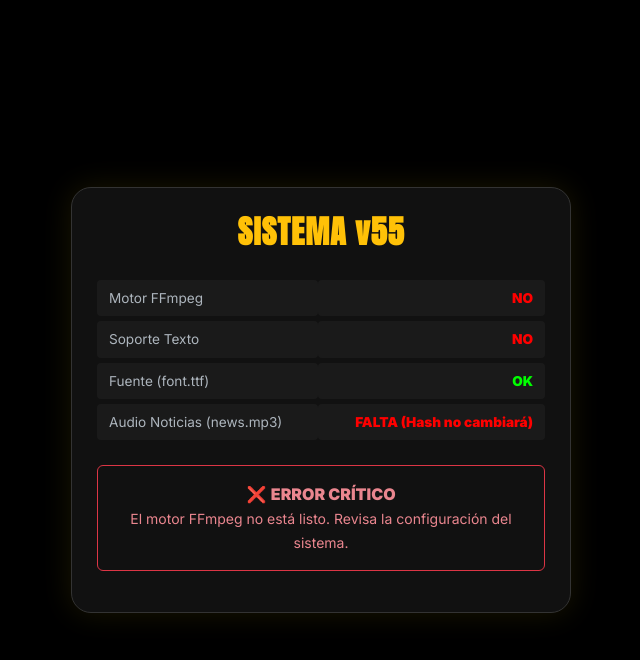
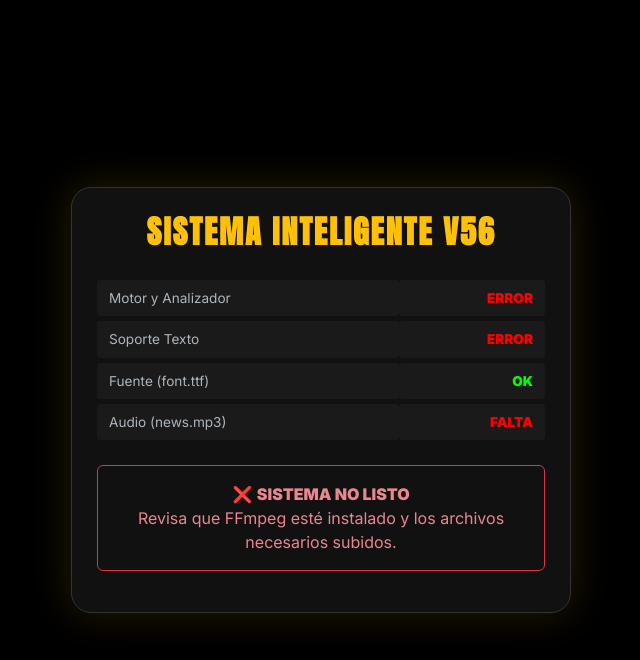
Before and after one commit to fermalhe983-cell/video-tool, a PHP site: page / in a window 1280 px wide. Shown: the top 660 px of the page, without its empty margins (319-959 px from the left). Run offline with PHP 8.4, Linux system fonts and the light colour scheme.

Commit message:
Update index.php

```diff
--- a/index.php
+++ b/index.php
@@ -1,9 +1,9 @@
 <?php
 // ==========================================
-// VIRAL REELS MAKER v55.0 (HEADLINE IMPACT)
-// Títulos gigantes estilo noticia, multilínea y llamativos.
-// Asegura la mezcla de audio de noticias para cambio de hash.
-// Usa el motor del sistema y corrección de video de v53.
+// VIRAL REELS MAKER v56.0 (SMART LAYOUT)
+// Detecta automáticamente el formato del video (vertical u horizontal).
+// Ajusta el diseño para que el título NUNCA tape el contenido importante.
+// Mantiene el estilo de noticia impactante y el audio para cambio de hash.
 // ==========================================
 
 // Configuración
@@ -19,7 +19,7 @@ $processedDir = $baseDir . '/processed';
 $jobsDir = $baseDir . '/jobs';
 $logoPath = $baseDir . '/logo.png';
 $fontPath = $baseDir . '/font.ttf';
-$audioPath = $baseDir . '/news.mp3'; // ARCHIVO CLAVE PARA EL HASH
+$audioPath = $baseDir . '/news.mp3';
 $logFile = $baseDir . '/ffmpeg_log.txt';
 
 // Carpetas
@@ -37,22 +37,33 @@ foreach ([$uploadDir, $processedDir, $jobsDir] as $dir) {
 $action = $_GET['action'] ?? '';
 
 // ==========================================
-// 1. DETECCIÓN DEL SISTEMA Y RECURSOS
+// 1. DETECCIÓN DEL SISTEMA
 // ==========================================
-$systemPath = trim(shell_exec('which ffmpeg'));
+$ffmpegPath = trim(shell_exec('which ffmpeg'));
+$ffprobePath = trim(shell_exec('which ffprobe')); // Necesario para analizar
+
 $status = [
-    'installed' => !empty($systemPath),
+    'ffmpeg' => !empty($ffmpegPath),
+    'ffprobe' => !empty($ffprobePath),
     'drawtext' => false,
-    'path' => $systemPath,
     'font' => file_exists($fontPath),
     'audio' => file_exists($audioPath)
 ];
 
-if ($status['installed']) {
-    $filters = shell_exec("$systemPath -filters 2>&1");
-    if (strpos($filters, 'drawtext') !== false) {
-        $status['drawtext'] = true;
+if ($status['ffmpeg']) {
+    $filters = shell_exec("$ffmpegPath -filters 2>&1");
+    $status['drawtext'] = (strpos($filters, 'drawtext') !== false);
+}
+
+// Función auxiliar para obtener dimensiones del video
+function getVideoDimensions($filePath, $ffprobePath) {
+    $cmd = "$ffprobePath -v error -select_streams v:0 -show_entries stream=width,height -of csv=s=x:p=0 " . escapeshellarg($filePath);
+    $output = shell_exec($cmd);
+    $dims = explode('x', trim($output));
+    if (count($dims) == 2 && is_numeric($dims[0]) && is_numeric($dims[1])) {
+        return ['w' => intval($dims[0]), 'h' => intval($dims[1])];
     }
+    return null;
 }
 
 // ==========================================
@@ -66,21 +77,21 @@ if ($action === 'download' && isset($_GET['file'])) {
     if (file_exists($filePath)) {
         if (ob_get_level()) ob_end_clean();
         header('Content-Type: video/mp4');
-        header('Content-Disposition: attachment; filename="VIRAL_HEADLINE_'.date('Hi').'.mp4"');
+        header('Content-Disposition: attachment; filename="VIRAL_SMART_'.date('Hi').'.mp4"');
         header('Content-Length: ' . filesize($filePath));
         readfile($filePath);
         exit;
     }
 }
 
-// ---> PROCESAMIENTO
+// ---> PROCESAMIENTO INTELIGENTE
 if ($action === 'upload' && $_SERVER['REQUEST_METHOD'] === 'POST') {
     header('Content-Type: application/json');
 
-    if (!$status['installed']) { echo json_encode(['status'=>'error', 'msg'=>'FFmpeg no instalado en el sistema.']); exit; }
+    if (!$status['ffmpeg'] || !$status['ffprobe']) { echo json_encode(['status'=>'error', 'msg'=>'Falta FFmpeg o ffprobe en el sistema.']); exit; }
     if (!$status['drawtext']) { echo json_encode(['status'=>'error', 'msg'=>'FFmpeg no soporta texto.']); exit; }
 
-    $jobId = uniqid('v55_');
+    $jobId = uniqid('v56_');
     $ext = pathinfo($_FILES['videoFile']['name'], PATHINFO_EXTENSION);
     $inputFile = "$uploadDir/{$jobId}_in.$ext";
     $outputFileName = "{$jobId}_viral.mp4";
@@ -92,29 +103,32 @@ if ($action === 'upload' && $_SERVER['REQUEST_METHOD'] === 'POST') {
     }
     chmod($inputFile, 0777);
 
+    // --- ANÁLISIS DEL VIDEO ---
+    $dims = getVideoDimensions($inputFile, $ffprobePath);
+    if (!$dims) { echo json_encode(['status'=>'error', 'msg'=>'No se pudo analizar el video.']); exit; }
+
+    // Calculamos la relación de aspecto. Si es < 0.7 lo consideramos vertical (ej. 9:16 es 0.56)
+    $aspectRatio = $dims['w'] / $dims['h'];
+    $isVertical = ($aspectRatio < 0.7);
+
     // Recursos
     $useLogo = $status['logo'] = file_exists($logoPath);
     $useFont = $status['font'];
-    $useAudio = $status['audio']; // Usamos la detección previa
+    $useAudio = $status['audio'];
     $useMirror = isset($_POST['mirrorMode']) && $_POST['mirrorMode'] === 'true';
 
-    // --- AJUSTES DE TÍTULO "HEADLINE IMPACT" ---
+    // --- PREPARACIÓN DEL TEXTO ---
     $rawTitle = mb_strtoupper($_POST['videoTitle'] ?? '');
-    // Reducimos el ancho para forzar salto de línea con fuente grande
-    $wrappedText = wordwrap($rawTitle, 15, "\n", true);
+    $wrappedText = wordwrap($rawTitle, 16, "\n", true); // Un poco más ancho
     $lines = explode("\n", $wrappedText);
     if(count($lines) > 3) { $lines = array_slice($lines, 0, 3); $lines[2] .= ".."; }
     $count = count($lines);
 
-    // Fuentes MUCHO más grandes y barra más alta
-    if ($count == 1) {
-        $barH = 220; $fSize = 110; $yPos = [80];
-    } elseif ($count == 2) {
-        $barH = 350; $fSize = 100; $yPos = [70, 170];
-    } else {
-        $barH = 450; $fSize = 85; $yPos = [60, 155, 250];
-    }
-    // -------------------------------------------
+    // --- CONFIGURACIÓN DEL LAYOUT ---
+    $canvasW = 720;
+    $canvasH = 1280;
+    // Altura reservada para el "Titular" en la parte superior
+    $headlineBarH = ($count == 3) ? 420 : (($count == 2) ? 320 : 220);
 
     $inputs = "-i " . escapeshellarg($inputFile);
     if ($useLogo) $inputs .= " -i " . escapeshellarg($logoPath);
@@ -123,52 +137,69 @@ if ($action === 'upload' && $_SERVER['REQUEST_METHOD'] === 'POST') {
     $mirrorCmd = $useMirror ? ",hflip" : "";
     $filter = "";
 
-    // A. FONDO NEGRO
-    $filter .= "color=c=black:s=720x1280[bg];";
+    // A. LIENZO BASE (Negro)
+    $filter .= "color=c=black:s={$canvasW}x{$canvasH}[bg];";
 
-    // B. VIDEO (CORRECCIÓN v53)
-    $filter .= "[0:v]scale=720:1280:force_original_aspect_ratio=decrease,setsar=1,format=yuv420p{$mirrorCmd}[fg];";
-
-    // C. MEZCLA
-    $filter .= "[bg][fg]overlay=(W-w)/2:(H-h)/2:format=auto:shortest=1[base];";
+    // B. PROCESAMIENTO DEL VIDEO SEGÚN SU FORMA
+    if ($isVertical) {
+        // --- MODO VERTICAL: Video debajo del titular ---
+        // Escalamos el video para que quepa en el espacio restante debajo de la barra de título
+        $availableH = $canvasH - $headlineBarH;
+        $filter .= "[0:v]scale=-1:{$availableH}:force_original_aspect_ratio=decrease{$mirrorCmd}[vid];";
+        // Lo colocamos en el lienzo, desplazado hacia abajo
+        $filter .= "[bg][vid]overlay=(W-w)/2:{$headlineBarH}:format=auto:shortest=1[base];";
+    } else {
+        // --- MODO HORIZONTAL/CUADRADO: Estilo clásico ---
+        // Escalamos al ancho del lienzo
+        $filter .= "[0:v]scale={$canvasW}:-1:force_original_aspect_ratio=decrease{$mirrorCmd}[vid];";
+        // Lo centramos verticalmente. El título quedará en la franja negra superior.
+        $filter .= "[bg][vid]overlay=0:(H-h)/2:format=auto:shortest=1[base];";
+    }
     $lastStream = "[base]";
 
-    // D. BARRA NEGRA TIPO NOTICIA (Más opaca)
-    $filter .= "{$lastStream}drawbox=x=0:y=40:w=iw:h={$barH}:color=black@0.95:t=fill";
+    // C. DIBUJAR LA BARRA DE TITULAR (Siempre arriba, sólida)
+    // Esto crea una zona segura para el texto y el logo.
+    $filter .= "{$lastStream}drawbox=x=0:y=0:w=iw:h={$headlineBarH}:color=black@1:t=fill[headline_area];";
+    $lastStream = "[headline_area]";
 
-    // E. TEXTO LLAMATIVO (Amarillo con borde negro grueso)
+    // D. DIBUJAR TEXTO (Dentro de la zona segura)
     if ($useFont && !empty($lines)) {
         $fontSafe = str_replace('\\', '/', realpath($fontPath));
+        // Ajustamos tamaños y posiciones relativos a la barra superior
+        $fSize = ($count == 1) ? 100 : (($count == 2) ? 90 : 80);
+        // Posiciones Y iniciales para 1, 2 o 3 líneas
+        $startYs = ($count == 1) ? [100] : (($count == 2) ? [90, 190] : [80, 175, 270]);
+
         foreach ($lines as $i => $line) {
-            $y = $yPos[$i];
-            // Borde más grueso (borderw=5) para más impacto
-            $filter .= ",drawtext=fontfile='$fontSafe':text='$line':fontcolor=#FFD700:fontsize={$fSize}:borderw=5:bordercolor=black:shadowx=3:shadowy=3:x=(w-text_w)/2:y={$y}";
+            $y = $startYs[$i];
+            // Estilo de noticia impactante (amarillo, borde grueso)
+            $filter .= ",drawtext=fontfile='$fontSafe':text='$line':fontcolor=#FFD700:fontsize={$fSize}:borderw=4:bordercolor=black:shadowx=2:shadowy=2:x=(w-text_w)/2:y={$y}";
         }
     }
     $filter .= "[vtext];";
     $lastStream = "[vtext]";
 
-    // F. LOGO
+    // E. LOGO (Dentro de la zona segura, esquina superior izquierda)
     if ($useLogo) {
-        $logoY = 40 + ($barH/2) - 45;
-        $filter .= "[1:v]scale=-1:90[logo_s];";
-        $filter .= "{$lastStream}[logo_s]overlay=25:{$logoY}[vfinal]";
+        // Logo un poco más pequeño para que no compita con el texto
+        $filter .= "[1:v]scale=-1:70[logo_s];";
+        // Posición fija en la barra superior
+        $filter .= "{$lastStream}[logo_s]overlay=30:40[vfinal]";
         $lastStream = "[vfinal]";
     } else {
         $filter .= "{$lastStream}copy[vfinal]";
     }
 
-    // G. AUDIO DE NOTICIAS (Cambio de Hash)
+    // F. AUDIO (Mezcla para hash único)
     if ($useAudio) {
         $mIdx = $useLogo ? "2" : "1";
-        // Mezcla el audio del video con el de noticias
         $filter .= ";[{$mIdx}:a]volume=0.2[bgm];[0:a]volume=1.0[voice];[voice][bgm]amix=inputs=2:duration=first:dropout_transition=2[afinal]";
     } else {
         $filter .= ";[0:a]atempo=1.0[afinal]";
     }
 
     // EJECUCIÓN
-    $cmd = "nice -n 10 " . escapeshellarg($systemPath) . " -y $inputs -filter_complex \"$filter\" -map \"$lastStream\" -map \"[afinal]\" -c:v libx264 -preset ultrafast -threads 2 -crf 27 -pix_fmt yuv420p -c:a aac -b:a 128k -movflags +faststart " . escapeshellarg($outputFile) . " >> $logFile 2>&1 &";
+    $cmd = "nice -n 10 " . escapeshellarg($ffmpegPath) . " -y $inputs -filter_complex \"$filter\" -map \"$lastStream\" -map \"[afinal]\" -c:v libx264 -preset ultrafast -threads 2 -crf 27 -pix_fmt yuv420p -c:a aac -b:a 128k -movflags +faststart " . escapeshellarg($outputFile) . " >> $logFile 2>&1 &";
 
     file_put_contents($logFile, "\n--- JOB $jobId ---\nCMD: $cmd\n", FILE_APPEND);
     exec($cmd);
@@ -210,18 +241,18 @@ if ($action === 'status') {
 <head>
     <meta charset="UTF-8">
     <meta name="viewport" content="width=device-width, initial-scale=1.0">
-    <title>Viral v55 Headline</title>
+    <title>Viral v56 Smart</title>
     <link href="https://cdn.jsdelivr.net/npm/bootstrap@5.3.0/dist/css/bootstrap.min.css" rel="stylesheet">
     <link href="https://fonts.googleapis.com/css2?family=Anton&family=Inter:wght@400;900&display=swap" rel="stylesheet">
     <style>
         body { background: #000; color: #fff; padding: 20px; font-family: 'Inter', sans-serif; display: flex; align-items: center; justify-content: center; min-height: 100vh; }
-        .card { background: #111; border: 1px solid #333; max-width: 500px; width: 100%; padding: 25px; border-radius: 20px; box-shadow: 0 0 30px rgba(255, 215, 0, 0.1); }
+        .card { background: #111; border: 1px solid #333; max-width: 500px; width: 100%; padding: 25px; border-radius: 20px; box-shadow: 0 0 40px rgba(255, 200, 0, 0.15); }
         .status-table { width: 100%; margin-bottom: 20px; border-collapse: separate; border-spacing: 0 5px; font-size: 0.85rem; }
         .status-table td { padding: 8px 12px; background: #1a1a1a; border-radius: 4px; }
         .ok { color: #0f0; font-weight: bold; text-align: right; }
         .fail { color: #f00; font-weight: bold; text-align: right; }
-        .btn-go { width: 100%; padding: 15px; background: #FFD700; color: #000; font-family: 'Anton'; font-size: 1.2rem; border: none; border-radius: 10px; cursor: pointer; }
-        .btn-go:hover { background: #ffcc00; }
+        .btn-go { width: 100%; padding: 15px; background: linear-gradient(45deg, #FFD700, #FFA500); color: #000; font-family: 'Anton'; font-size: 1.3rem; border: none; border-radius: 10px; cursor: pointer; transition: transform 0.2s; }
+        .btn-go:hover { transform: scale(1.03); }
         .hidden { display: none; }
         #videoContainer { width: 100%; aspect-ratio: 9/16; background: #000; margin-top: 20px; border-radius: 10px; overflow: hidden; border: 1px solid #333; }
         video { width: 100%; height: 100%; object-fit: cover; }
@@ -230,56 +261,44 @@ if ($action === 'status') {
 <body>
 
 <div class="card">
-    <h2 class="text-center mb-4 text-warning fw-bold" style="font-family: 'Anton'; letter-spacing: 1px;">SISTEMA v55</h2>
+    <h2 class="text-center mb-4 text-warning fw-bold" style="font-family: 'Anton'; letter-spacing: 2px; text-transform: uppercase;">Sistema Inteligente v56</h2>
 
     <table class="status-table">
-        <tr>
-            <td>Motor FFmpeg</td>
-            <td class="<?php echo $status['installed']?'ok':'fail'; ?>"><?php echo $status['installed']?'OK':'NO'; ?></td>
-        </tr>
-        <tr>
-            <td>Soporte Texto</td>
-            <td class="<?php echo $status['drawtext']?'ok':'fail'; ?>"><?php echo $status['drawtext']?'SÍ':'NO'; ?></td>
-        </tr>
-        <tr>
-            <td>Fuente (font.ttf)</td>
-            <td class="<?php echo $status['font']?'ok':'fail'; ?>"><?php echo $status['font']?'OK':'FALTA'; ?></td>
-        </tr>
-        <tr>
-            <td>Audio Noticias (news.mp3)</td>
-            <td class="<?php echo $status['audio']?'ok':'fail'; ?>"><?php echo $status['audio']?'OK':'FALTA (Hash no cambiará)'; ?></td>
-        </tr>
+        <tr><td>Motor y Analizador</td><td class="<?php echo ($status['ffmpeg'] && $status['ffprobe'])?'ok':'fail'; ?>"><?php echo ($status['ffmpeg'] && $status['ffprobe'])?'LISTOS':'ERROR'; ?></td></tr>
+        <tr><td>Soporte Texto</td><td class="<?php echo $status['drawtext']?'ok':'fail'; ?>"><?php echo $status['drawtext']?'OK':'ERROR'; ?></td></tr>
+        <tr><td>Fuente (font.ttf)</td><td class="<?php echo $status['font']?'ok':'fail'; ?>"><?php echo $status['font']?'OK':'FALTA'; ?></td></tr>
+        <tr><td>Audio (news.mp3)</td><td class="<?php echo $status['audio']?'ok':'fail'; ?>"><?php echo $status['audio']?'OK':'FALTA'; ?></td></tr>
     </table>
 
-    <?php if ($status['installed'] && $status['drawtext']): ?>
+    <?php if ($status['ffmpeg'] && $status['ffprobe'] && $status['drawtext']): ?>
         <div id="uiInput">
-            <input type="text" id="tIn" class="form-control bg-dark text-white border-secondary mb-3 fw-bold" placeholder="ESCRIBE TU TITULAR AQUÍ..." autocomplete="off" style="font-family: 'Anton'; font-size: 1.1rem;">
+            <textarea id="tIn" class="form-control bg-dark text-white border-warning mb-3 fw-bold text-center" placeholder="ESCRIBE TU TITULAR IMPACTANTE AQUÍ..." rows="3" style="font-family: 'Anton'; font-size: 1.2rem; resize: none;"></textarea>
             <input type="file" id="fIn" class="form-control bg-dark text-white border-secondary mb-3" accept="video/*">
-            <div class="d-flex justify-content-center align-items-center gap-2 mb-3">
+            <div class="d-flex justify-content-center align-items-center gap-2 mb-4 p-2 bg-black rounded">
                 <div class="form-check form-switch m-0">
                     <input class="form-check-input" type="checkbox" id="mirrorCheck">
                 </div>
-                <span class="small text-secondary">Modo Espejo</span>
+                <span class="small text-white">Modo Espejo (Anti-Copyright)</span>
             </div>
-            <button class="btn-go" onclick="process()">CREAR NOTICIA VIRAL</button>
+            <button class="btn-go" onclick="process()">🚀 GENERAR VIDEO VIRAL</button>
+            <p class="text-center text-muted small mt-2">Detecta automáticamente el formato y ajusta el diseño.</p>
         </div>
     <?php else: ?>
         <div class="alert alert-danger text-center p-3 border border-danger rounded bg-transparent">
-            ❌ <strong>ERROR CRÍTICO</strong><br>
-            <span class="small">El motor FFmpeg no está listo. Revisa la configuración del sistema.</span>
+            ❌ <strong>SISTEMA NO LISTO</strong><br>Revisa que FFmpeg esté instalado y los archivos necesarios subidos.
         </div>
     <?php endif; ?>
 
-    <div id="uiProcess" class="hidden text-center mt-4">
-        <div class="spinner-border text-warning mb-3"></div>
-        <h5 class="fw-bold text-warning">PROCESANDO NOTICIA...</h5>
-        <p class="text-muted small">Mezclando audio y generando titular...</p>
+    <div id="uiProcess" class="hidden text-center mt-5">
+        <div class="spinner-border text-warning mb-4" style="width: 3rem; height: 3rem;"></div>
+        <h4 class="fw-bold text-warning" style="font-family: 'Anton';">ANALIZANDO Y PROCESANDO...</h4>
+        <p class="text-muted">Creando layout inteligente y mezclando audio...</p>
     </div>
 
     <div id="uiResult" class="hidden text-center mt-4">
         <div id="videoContainer"></div>
-        <a id="dlLink" href="#" class="btn btn-warning w-100 mt-3 fw-bold py-3" style="font-family: 'Anton'; font-size: 1.1rem;">⬇️ DESCARGAR VIDEO</a>
-        <button onclick="location.reload()" class="btn btn-outline-secondary w-100 mt-2 btn-sm">Nuevo</button>
+        <a id="dlLink" href="#" class="btn btn-warning w-100 mt-3 fw-bold py-3" style="font-family: 'Anton'; font-size: 1.2rem;">⬇️ DESCARGAR RESULTADO</a>
+        <button onclick="location.reload()" class="btn btn-outline-light w-100 mt-3 btn-sm">Crear Otro Video</button>
     </div>
 </div>
 
@@ -288,7 +307,8 @@ async function process() {
     const tIn = document.getElementById('tIn').value;
     const fIn = document.getElementById('fIn').files[0];
 
-    if(!fIn) return alert("Sube video");
+    if(!fIn) return alert("¡Sube un video para comenzar!");
+    if(!tIn.trim()) if(!confirm("¿Seguro que quieres enviarlo SIN titular?")) return;
 
     document.getElementById('uiInput').classList.add('hidden');
     document.getElementById('uiProcess').classList.remove('hidden');
@@ -303,7 +323,7 @@ async function process() {
         const data = await res.json();
         if(data.status === 'success') track(data.jobId);
         else { alert("Error: " + data.msg); location.reload(); }
-    } catch(e) { alert("Error de conexión"); location.reload(); }
+    } catch(e) { alert("Error de conexión. Intenta de nuevo."); location.reload(); }
 }
 
 function track(id) {
@@ -320,7 +340,7 @@ function track(id) {
                     `<video src="processed/${data.file}?t=${Date.now()}" controls autoplay muted loop class="w-100 h-100"></video>`;
             } else if(data.status === 'error') {
                 clearInterval(i);
-                alert(data.msg); location.reload();
+                alert("Ocurrió un error: " + data.msg); location.reload();
             }
         } catch {}
     }, 2000);
```
